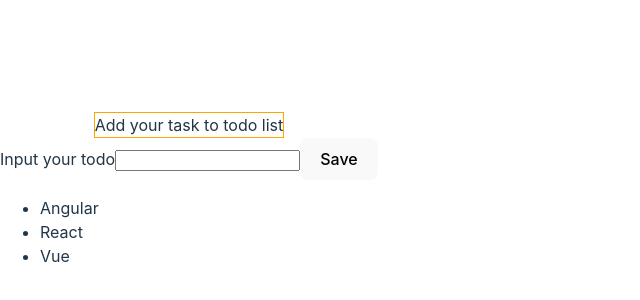
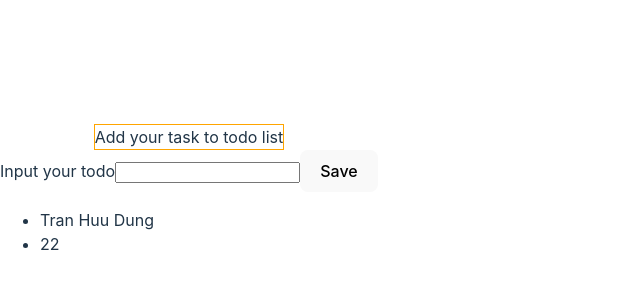
Before and after one commit to HuuDungg/learnReact, a React (Vite) app: page / in a window 1280 px wide. Shown: the part 202-502 px from the top of the page, without its empty margins (0-640 px from the left). Built offline with nearby package versions, Linux system fonts and the light colour scheme.

Commit message:
props with reactjs

```diff
--- /dev/null
+++ b/src/App.jsx
@@ -0,0 +1,16 @@
+import TodoTitle from './components/todo-title/Todo-title'
+import TodoNew  from './components/todo-new/todo-new'
+import TodoList  from './components/todo-list/todo-list'
+const HuuDung = "Tran Huu Dung";
+const age = 22;
+const App = () => {
+    return (
+            <>
+                    <TodoTitle></TodoTitle>
+                    <TodoNew></TodoNew>
+                    <TodoList name={HuuDung} age={age}></TodoList>
+            </>
+    )
+}
+
+export default App
--- a/src/components/todo-list/todo-list.jsx
+++ b/src/components/todo-list/todo-list.jsx
@@ -1,11 +1,13 @@
-const TodoList = () =>{
+const TodoList = (props) =>{
+    console.log('ready to check props ' + JSON.stringify(props))
+
+    const {name, age} = props
     return (
         <>
             <div>
                 <ul>
-                    <li>Angular</li>
-                    <li>React</li>
-                    <li>Vue</li>
+                    <li>{name}</li>
+                    <li>{age}</li>
                 </ul>
             </div>
         </>
--- a/src/main.jsx
+++ b/src/main.jsx
@@ -1,14 +1,9 @@
 import React from 'react'
 import ReactDOM from 'react-dom/client'
-import TodoTitle from './components/todo-title/Todo-title'
-import TodoNew  from './components/todo-new/todo-new'
-import TodoList  from './components/todo-list/todo-list'
+import App from './App'
 import './index.css'
-
 ReactDOM.createRoot(document.getElementById('root')).render(
   <React.StrictMode>
-  <TodoTitle></TodoTitle>
-  <TodoNew></TodoNew>
-  <TodoList></TodoList>
+    <App></App>
   </React.StrictMode>,
 )
```
Also changed, not shown: 1 other file (tests, documents, lock files or other folders).
